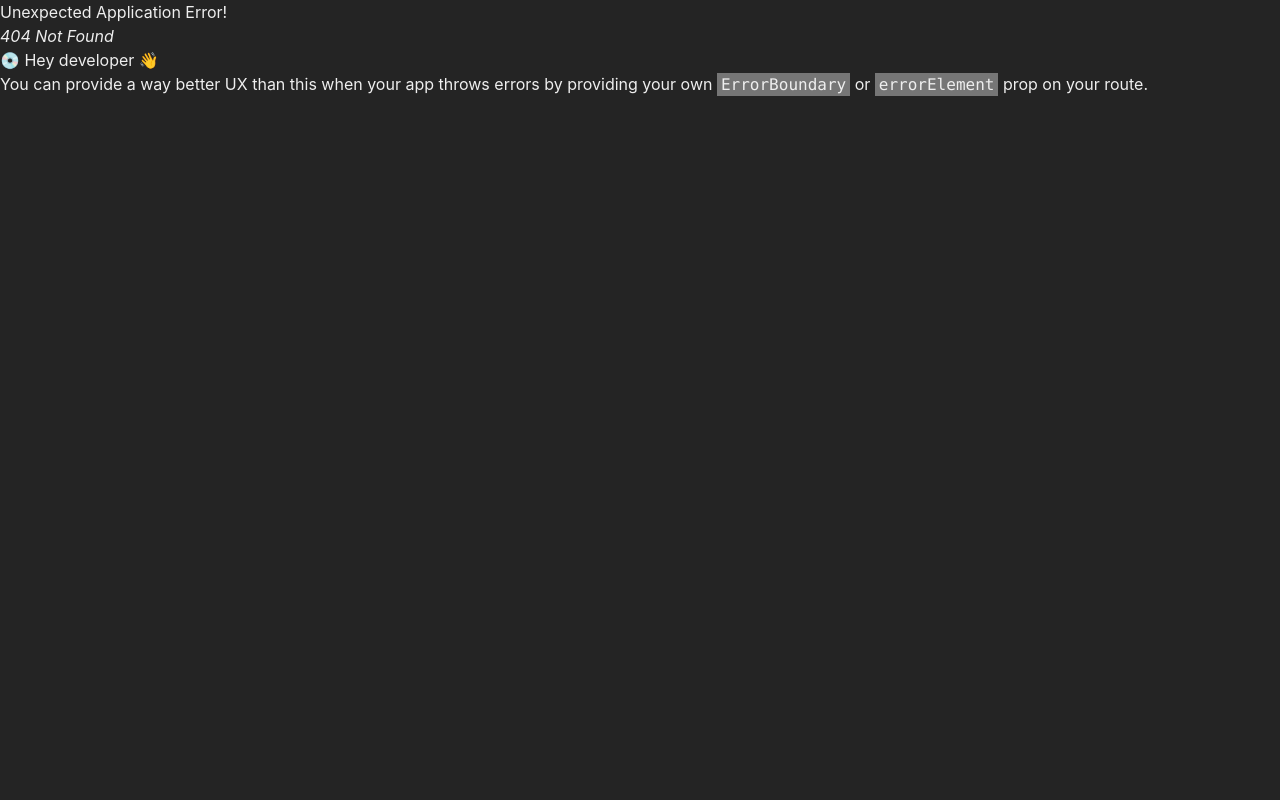
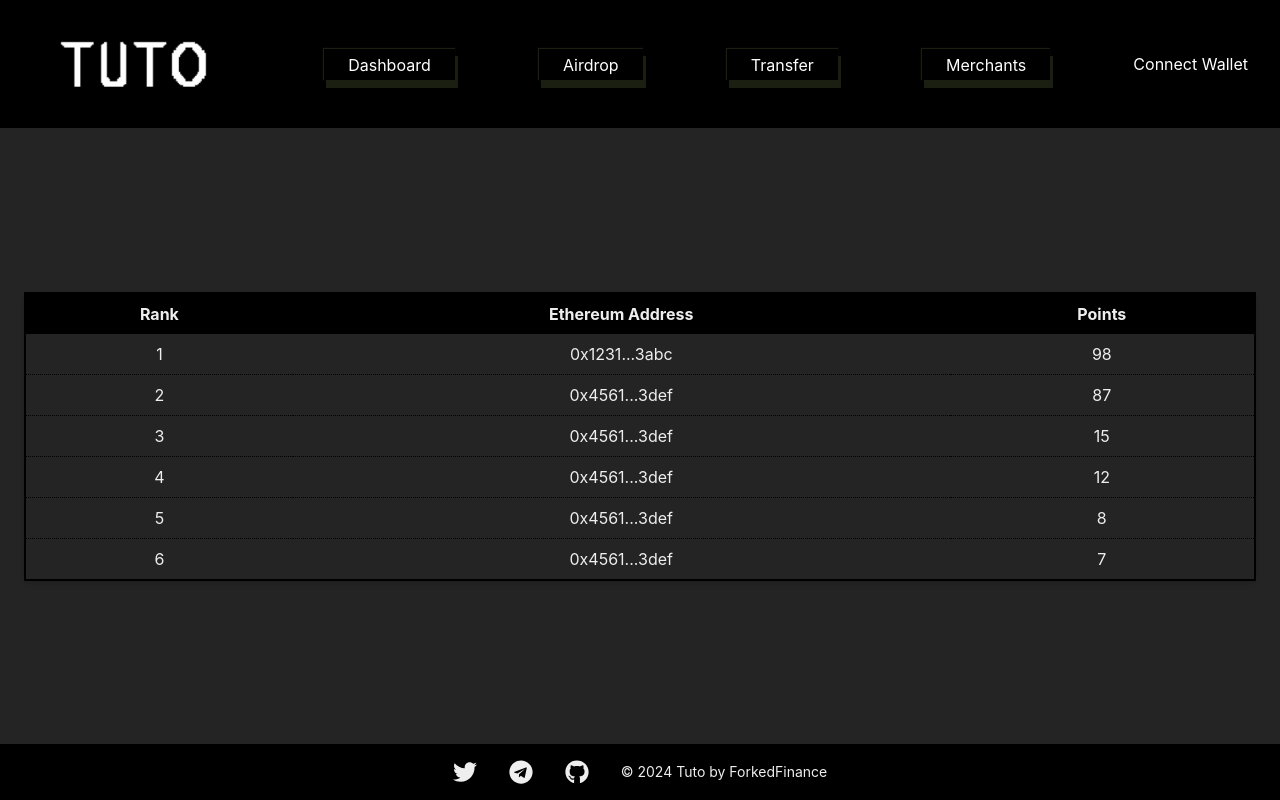
Before and after one commit to bb-face/forkedfinance-front-end, a React (Vite) app: page /airdrop in a window 1280 px wide. Before the commit this address had no page. Built offline with nearby package versions, Linux system fonts and the light colour scheme.

Commit message:
Add example Airdrop page

```diff
--- a/src/components/Navbar.jsx
+++ b/src/components/Navbar.jsx
@@ -26,7 +26,7 @@ export const Navbar = () => {
         <Link to="/dashboard">
           <Button>Dashboard</Button>
         </Link>
-        <Link to="/dashboard">
+        <Link to="/airdrop">
           <Button>Airdrop</Button>
         </Link>
         <Link to="/transfer">
--- /dev/null
+++ b/src/pages/Airdrop.jsx
@@ -0,0 +1,45 @@
+import React, { useState } from "react";
+import WalletAddress from "../atoms/WalletAddress";
+
+function Airdrop() {
+  const [leaderboardData, setLeaderboardData] = useState([
+    { rank: 1, address: "0x1231273678126378126378162783abc", points: 98 },
+    { rank: 2, address: "0x4561273678126378126378162783def", points: 87 },
+    { rank: 3, address: "0x4561273678126378126378162783def", points: 15 },
+    { rank: 4, address: "0x4561273678126378126378162783def", points: 12 },
+    { rank: 5, address: "0x4561273678126378126378162783def", points: 8 },
+    { rank: 6, address: "0x4561273678126378126378162783def", points: 7 },
+  ]);
+
+  return (
+    <table className="m-6 table-auto w-full shadow-md rounded-lg border-2 border-primary">
+      <thead className="bg-primary">
+        <tr>
+          <th className="px-4 py-2">Rank</th>
+          <th className="px-4 py-2">Ethereum Address</th>
+          <th className="px-4 py-2">Points</th>
+        </tr>
+      </thead>
+      <tbody>
+        {leaderboardData.map((entry, index) => (
+          <tr
+            key={entry.rank}
+            className={`${
+              index < leaderboardData.length - 1
+                ? "border-b border-primary border-dotted"
+                : ""
+            }`}
+          >
+            <td className="px-4 py-2 text-center">{entry.rank}</td>
+            <td className="px-4 py-2 text-center">
+              <WalletAddress address={entry.address} />
+            </td>
+            <td className="px-4 py-2 text-center">{entry.points}</td>
+          </tr>
+        ))}
+      </tbody>
+    </table>
+  );
+}
+
+export default Airdrop;
```
Also changed, not shown: src/main.jsx (+10 -4 lines).
